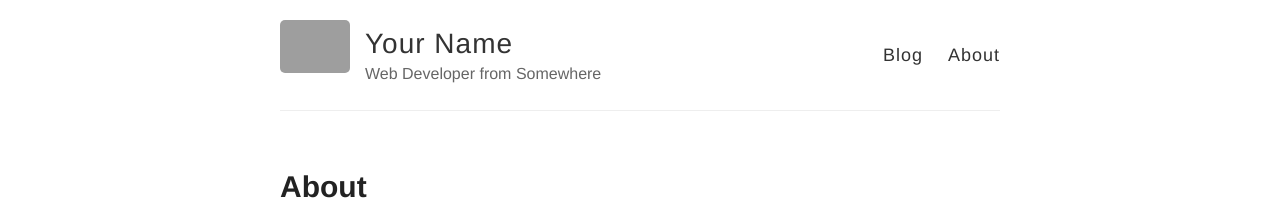
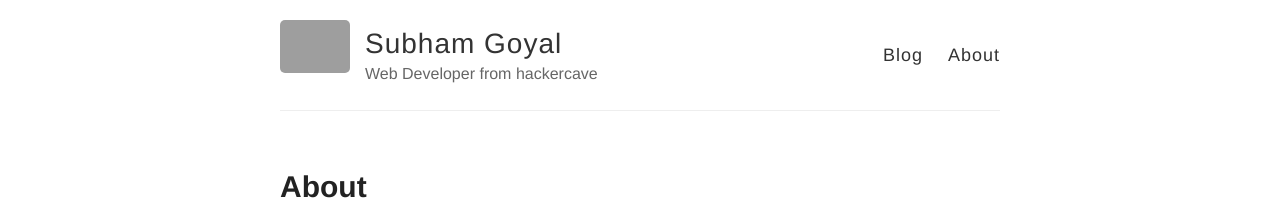
Before and after one commit to kbishal/subhamg.github.io, a Jekyll site: the page built from about.md, in a window 1280 px wide. Shown: the top 222 px of the page. Built offline with Jekyll 4.4.1, drawn with Linux system fonts in a browser that asks for light colours; grey boxes are pictures that could not be loaded.

Commit message:
Update _config.yml

```diff
--- a/_config.yml
+++ b/_config.yml
@@ -3,13 +3,13 @@
 #
 
 # Name of your site (displayed in the header)
-name: Your Name
+name: Subham Goyal
 
 # Short bio or description (displayed in the header)
-description: Web Developer from Somewhere
+description: Web Developer from hackercave
 
 # URL of your avatar or profile pic (you could use your GitHub profile pic)
-avatar: https://raw.githubusercontent.com/barryclark/jekyll-now/master/images/jekyll-logo.png
+avatar: https://media.licdn.com/mpr/mpr/shrinknp_200_200/AAEAAQAAAAAAAAUtAAAAJDBjOTY0MGQ1LThlMTUtNDRjMy04Y2E1LTJhNDJhMTRhZjM4Ng.jpg
 
 #
 # Flags below are optional
```
